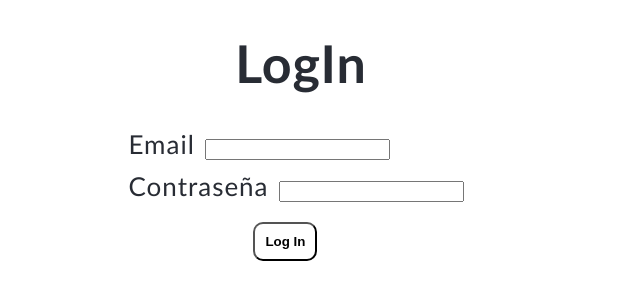
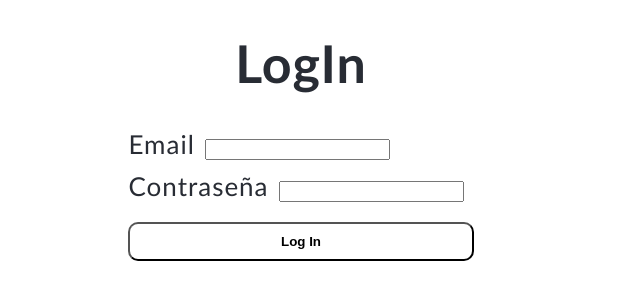
Before and after one commit to Andreurodr/craft-beers-app, a React app: page /login in a window 1280 px wide. Shown: the part 314-614 px from the top of the page, without its empty margins (339-979 px from the left). Built offline with nearby package versions, Linux system fonts and the light colour scheme; no server answers.

Commit message:
Proyecto final REACT

```diff
--- a/src/components/Contact/Contact.jsx
+++ b/src/components/Contact/Contact.jsx
@@ -6,6 +6,7 @@ const Contact = () => {
             <input type="text"/><br/>
             <label htmlFor="">Comment</label>
             <textarea placeholder="Write your comment here..."></textarea>
+            <button type="submit" className="button">Send</button>
         </form>
     )
 }
--- a/src/components/Login/Login.jsx
+++ b/src/components/Login/Login.jsx
@@ -34,7 +34,7 @@ const Login = ({loginUser, loginError}) => {
                 <input type="password" name="password" id="pass" onChange={changeInput} value={formData.password}></input>
             </label>
             <div>
-                <button className="login_button" type="submit">Log In</button>
+                <button className="button" type="submit">Log In</button>
             </div>
             {loginError ? <div style={{color: "red"}}>{loginError}</div> : null}
         </form>
--- a/src/styles/App.css
+++ b/src/styles/App.css
@@ -83,11 +83,11 @@ textarea {
   margin-left: 60px;
 }
 
-.login_button {
+.button {
   padding: 10px;
   margin: 10px 0;
   border-radius: 10px;
   background-color: white;
-  margin-left: 125px;
   font-weight: bold;
+  width: 100%;
 }
```
Also changed, not shown: 1 other file.
